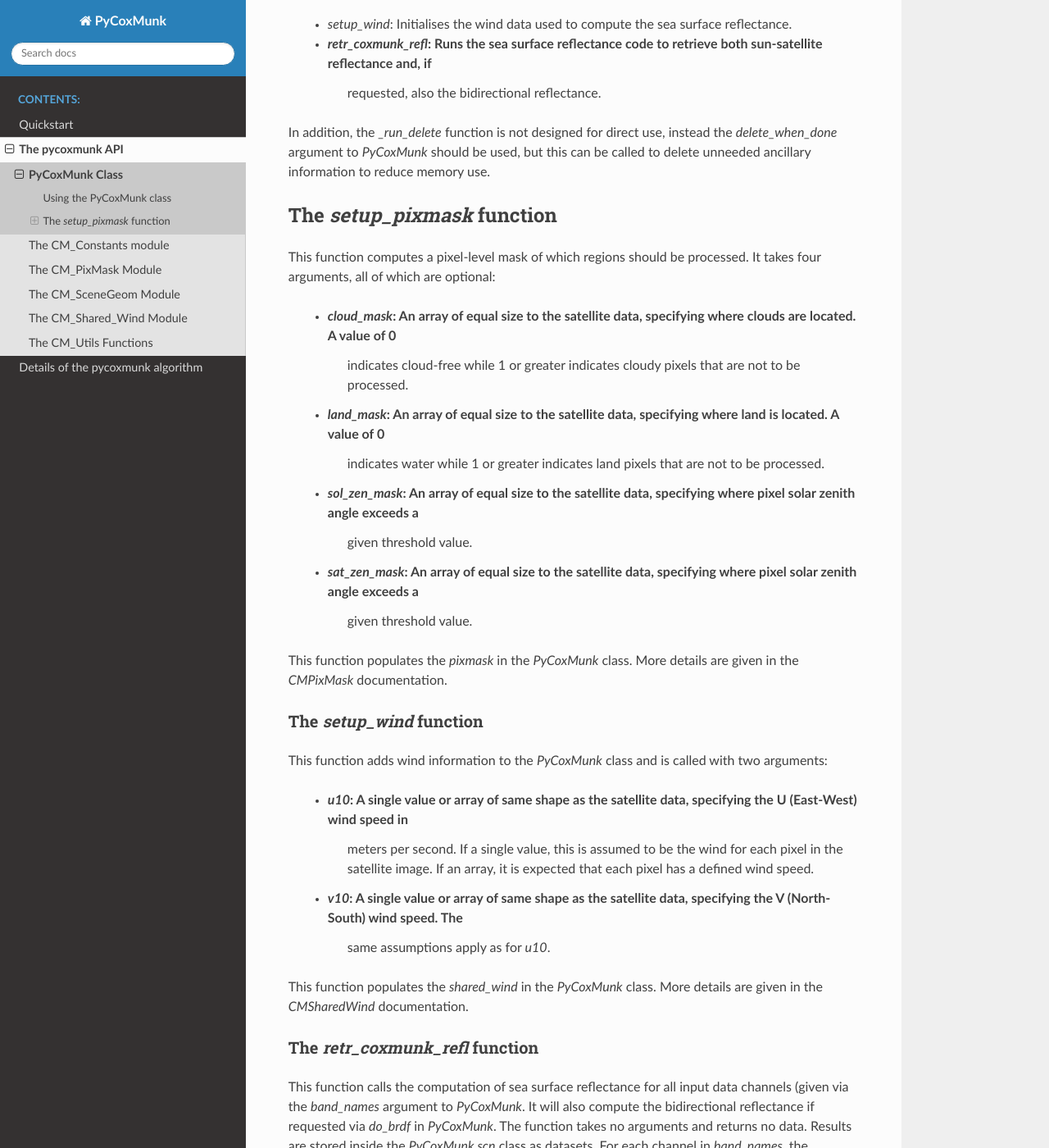
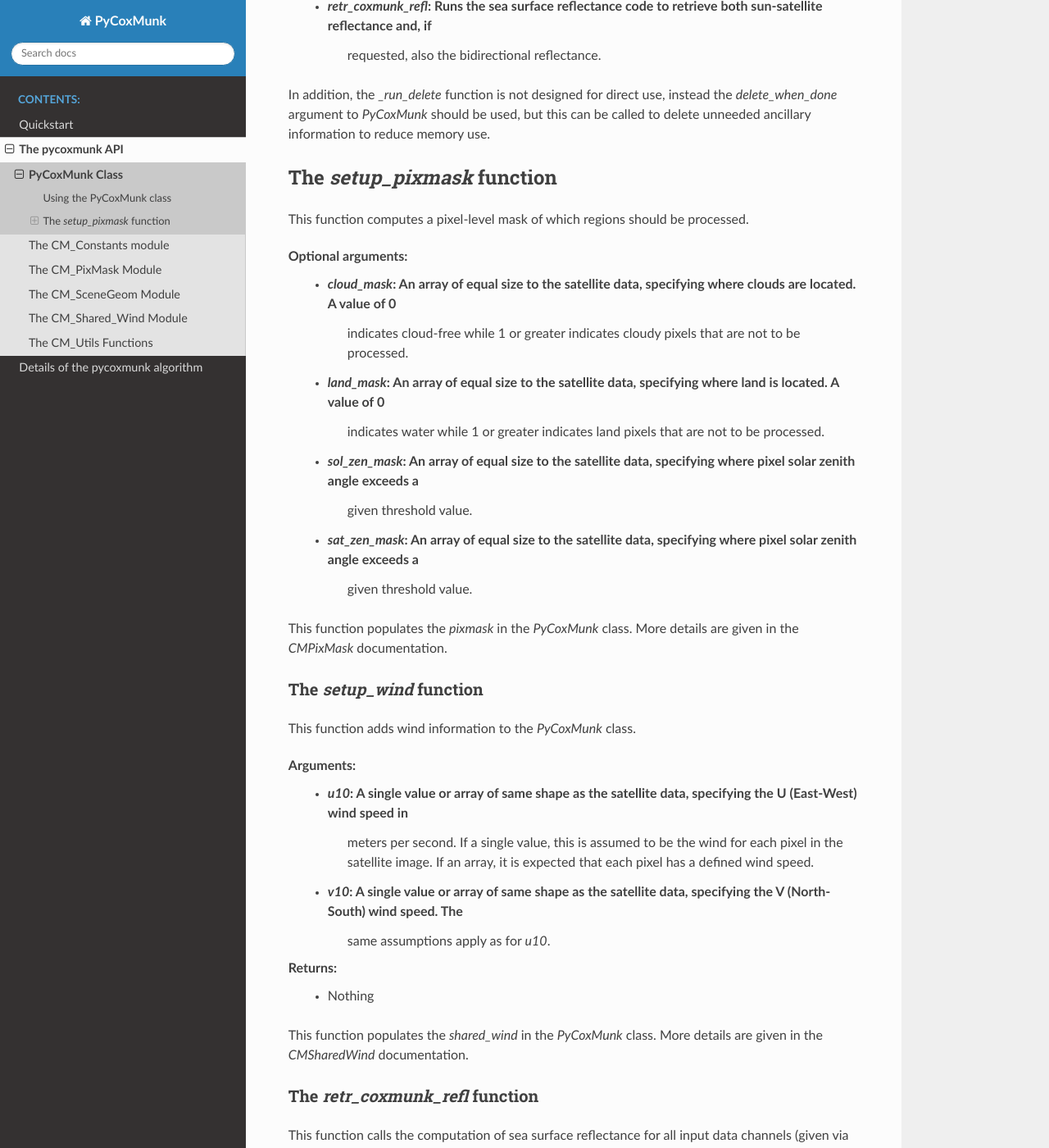
Before and after one commit to simonrp84/PyCoxMunk, a Sphinx documentation site: the page built from docs/api_pycoxmunk.rst, in a window 1280 px wide and 1400 px high, scrolled down 1690 px. Shown: the whole window at 82% size. Built offline with Sphinx 7.4.7 and the Read the Docs theme 2.0.0, drawn with Linux system fonts in a browser that asks for light colours; some of the changed text lies outside the part shown.

```diff
--- a/docs/api_cmconsts.rst
+++ b/docs/api_cmconsts.rst
@@ -11,8 +11,8 @@ The `WaterData` class
 
 This class stores per-wavelength water properties, used within the code to compute - for example - the white cap
 reflectance.
-Each instance of the class should define the following attributes:
 
+Mandatory class attributes:
  - `wavelength`: Float, the wavelength, in micrometers, at which the remaining attributes are defined.
  - `refrac_real`: Float, he real component of the refractive index.
  - `refrac_imag`: Float, he imaginary component of the refractive index.
--- a/docs/api_pycoxmunk.rst
+++ b/docs/api_pycoxmunk.rst
@@ -17,13 +17,11 @@ class can be initialised with:
                               mask_bad,
                               delete_when_done)
 
-The first two arguments are mandatory:
-
+Mandatory arguments:
  - `scn`: A `satpy.Scene` class containing loaded satellite data.
  - `band_names`: A list of string specifying which band / channel names to process.
 
-The other arguments are optional:
-
+Optional arguments:
  - `oc_dir`: The directory containing ocean color data. This is currently unused and is a placeholder for when ocean
     color support is added at a later date.
  - `angle_names`: This can be a string, 'calc' to request that `pycoxmunk` calculates all required sun and satellite
@@ -66,9 +64,9 @@ In addition, the `_run_delete` function is not designed for direct use, instead
 The `setup_pixmask` function
 ----------------------------
 
-This function computes a pixel-level mask of which regions should be processed. It takes four arguments, all of which
-are optional:
+This function computes a pixel-level mask of which regions should be processed.
 
+Optional arguments:
  - `cloud_mask`: An array of equal size to the satellite data, specifying where clouds are located. A value of 0
     indicates cloud-free while 1 or greater indicates cloudy pixels that are not to be processed.
  - `land_mask`: An array of equal size to the satellite data, specifying where land is located. A value of 0
@@ -83,13 +81,17 @@ This function populates the `pixmask` in the `PyCoxMunk` class. More details are
 The `setup_wind` function
 _________________________
 
-This function adds wind information to the `PyCoxMunk` class and is called with two arguments:
+This function adds wind information to the `PyCoxMunk` class.
 
+Arguments:
  - `u10`: A single value or array of same shape as the satellite data, specifying the U (East-West) wind speed in
     meters per second. If a single value, this is assumed to be the wind for each pixel in the satellite image. If an
     array, it is expected that each pixel has a defined wind speed.
  - `v10`: A single value or array of same shape as the satellite data, specifying the V (North-South) wind speed. The
     same assumptions apply as for `u10`.
+
+Returns:
+ - Nothing
 
 This function populates the `shared_wind` in the `PyCoxMunk` class. More details are given in the `CMSharedWind`
 documentation.
@@ -99,8 +101,8 @@ ________________________________
 
 This function calls the computation of sea surface reflectance for all input data channels (given via the `band_names`
 argument to `PyCoxMunk`. It will also compute the bidirectional reflectance if requested via `do_brdf` in `PyCoxMunk`.
-The function takes no arguments and returns no data. Results are stored inside the `PyCoxMunk.scn` class as datasets.
-For each channel in `band_names`, the resulting reflectance can be retrieved via:
+Results are stored inside the `PyCoxMunk.scn` class as datasets. For each channel in `band_names`, the resulting
+reflectance can be retrieved via:
 
 `PyCoxMunk.scn[f'cox_munk_refl_{band_name}']`
 
@@ -110,3 +112,9 @@ Similarly, the bidirectional components can be retrieved with:
 `PyCoxMunk.scn[f'cox_munk_rho0v_{band_name}']`
 `PyCoxMunk.scn[f'cox_munk_rhodv_{band_name}']`
 `PyCoxMunk.scn[f'cox_munk_rhodd_{band_name}']`
+
+Arguments:
+ - None
+
+Returns:
+ - Nothing
```
Also changed, not shown: docs/api_cmscenegeom.rst (+17 -7 lines), docs/api_cmwind.rst (+6 -3 lines).
